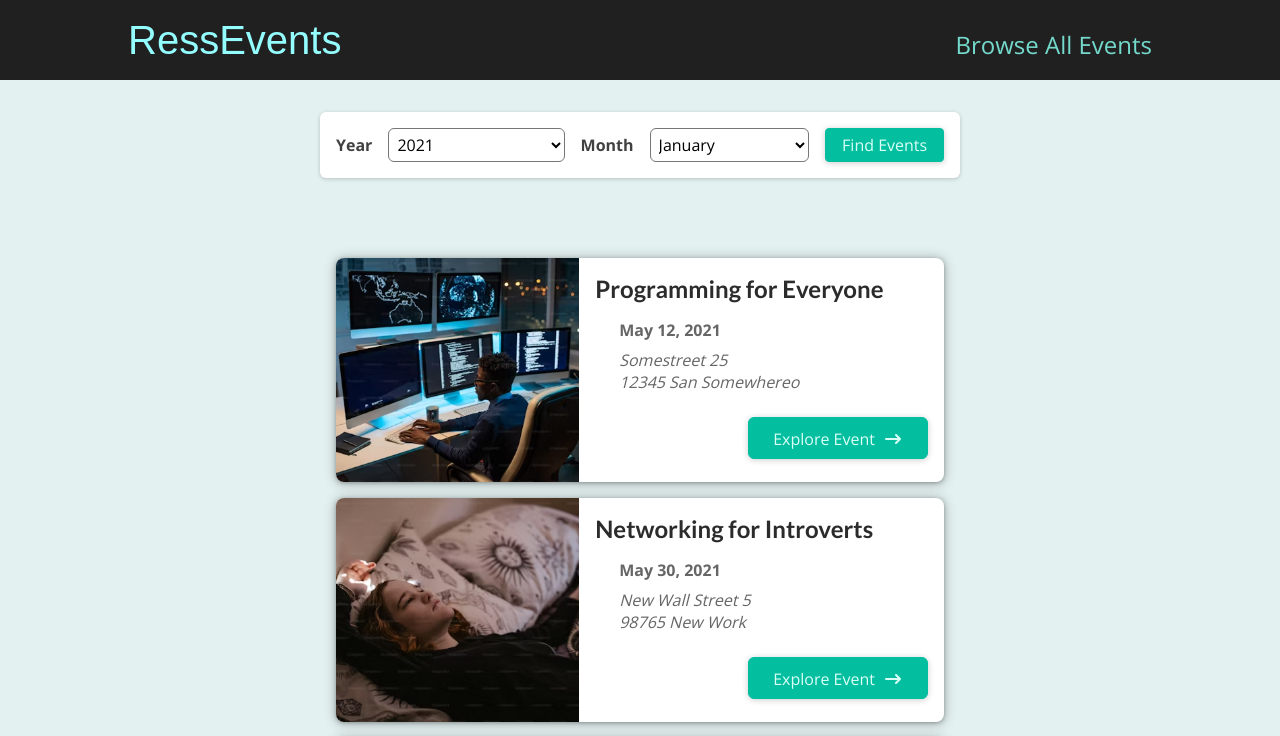
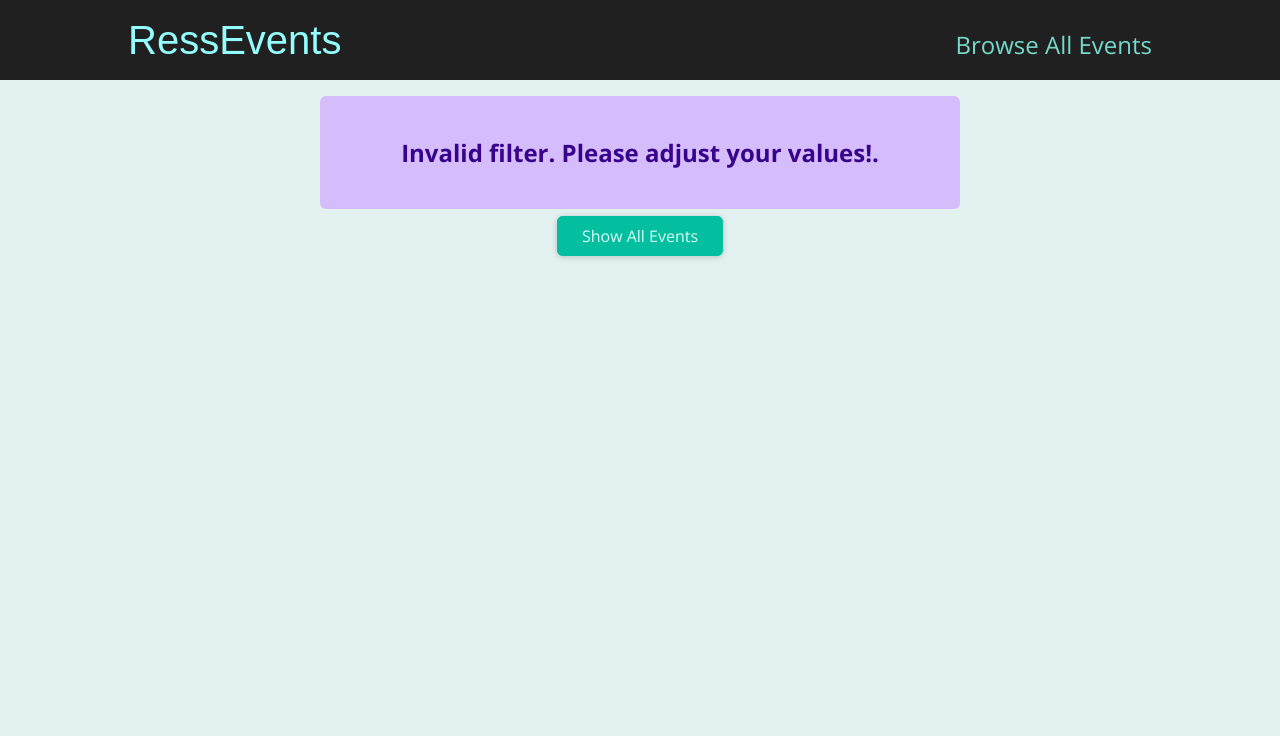
Before and after one commit to ressuman/Next-Events-Handler-Project, a Next.js app: page /events in a window 1280 px wide. Shown: the top 736 px of the page. Built offline with nearby package versions, Linux system fonts and the light colour scheme; some icons are missing.

Commit message:
"Updated EventSearch component to use numeric month values, removed FilteredEventsPage, and added ErrorAlert component to EventsDetailPage"

```diff
--- /dev/null
+++ b/components/error-alert/error-alert.js
@@ -0,0 +1,5 @@
+import styles from "./error-alert.module.css";
+
+export default function ErrorAlert({ children }) {
+  return <div className={styles.alert}>{children}</div>;
+}
--- /dev/null
+++ b/components/error-alert/error-alert.module.css
@@ -0,0 +1,12 @@
+.alert {
+  margin: 1rem auto;
+  padding: 1rem 2rem;
+  width: 90%;
+  max-width: 40rem;
+  background-color: #d5bdfc;
+  color: #38028d;
+  font-weight: bold;
+  font-size: 1.5rem;
+  text-align: center;
+  border-radius: 6px;
+}
--- a/components/event-search/event-search.js
+++ b/components/event-search/event-search.js
@@ -30,18 +30,18 @@ export default function EventSearch({ onSearch }) {
         <div className={styles.control}>
           <label htmlFor="month">Month</label>
           <select id="month" ref={monthInputRef}>
-            <option value="january">January</option>
-            <option value="february">February</option>
-            <option value="march">March</option>
-            <option value="april">April</option>
-            <option value="may">May</option>
-            <option value="june">June</option>
-            <option value="july">July</option>
-            <option value="august">August</option>
-            <option value="september">September</option>
-            <option value="october">October</option>
-            <option value="november">November</option>
-            <option value="december">December</option>
+            <option value="1">January</option>
+            <option value="2">February</option>
+            <option value="3">March</option>
+            <option value="4">April</option>
+            <option value="5">May</option>
+            <option value="6">June</option>
+            <option value="7">July</option>
+            <option value="8">August</option>
+            <option value="9">September</option>
+            <option value="10">October</option>
+            <option value="11">November</option>
+            <option value="12">December</option>
           </select>
         </div>
       </div>
--- /dev/null
+++ b/components/results-title/results-title.js
@@ -0,0 +1,16 @@
+import Button from "../ui/button";
+import styles from "./results-title.module.css";
+
+export default function ResultsTitle({ date }) {
+  const humanReadableDate = new Date(date).toLocaleDateString("en-US", {
+    month: "long",
+    year: "numeric",
+  });
+
+  return (
+    <section className={styles.title}>
+      <h1>Events in {humanReadableDate}</h1>
+      <Button link="/events">Show all events</Button>
+    </section>
+  );
+}
--- /dev/null
+++ b/components/results-title/results-title.module.css
@@ -0,0 +1,6 @@
+.title {
+  margin: 2rem auto;
+  width: 90%;
+  max-width: 40rem;
+  text-align: center;
+}
--- /dev/null
+++ b/pages/events/[...slug]/index.js
@@ -0,0 +1,69 @@
+import ErrorAlert from "@/components/error-alert/error-alert";
+import EventList from "@/components/event-list/event-list";
+import ResultsTitle from "@/components/results-title/results-title";
+import Button from "@/components/ui/button";
+import { getFilteredEvents } from "@/data/dummy-data";
+import { useRouter } from "next/router";
+
+export default function FilteredEventsPage() {
+  const router = useRouter();
+
+  const filteredData = router.query.slug;
+
+  if (!filteredData) {
+    return <p className="center">Loading...</p>;
+  }
+
+  const filteredYear = filteredData[0];
+  const filteredMonth = filteredData[1];
+
+  const numYear = +filteredYear;
+  const numMonth = +filteredMonth;
+
+  if (
+    isNaN(numYear) ||
+    isNaN(numMonth) ||
+    numYear > 2030 ||
+    numYear < 2021 ||
+    numMonth < 1 ||
+    numMonth > 12
+  ) {
+    return (
+      <>
+        <ErrorAlert>
+          <p>Invalid filter. Please adjust your values!.</p>
+        </ErrorAlert>
+        <div className="center">
+          <Button link="/events">Show All Events</Button>
+        </div>
+      </>
+    );
+  }
+
+  const filteredEvents = getFilteredEvents({
+    year: numYear,
+    month: numMonth,
+  });
+
+  if (!filteredEvents || filteredEvents.length === 0) {
+    return (
+      <>
+        <ErrorAlert>
+          <p>No events found for the chosen filter!</p>
+        </ErrorAlert>
+        <div className="center">
+          <Button link="/events">Show All Events</Button>
+        </div>
+      </>
+    );
+  }
+
+  const date = new Date(numYear, numMonth - 1);
+
+  return (
+    <>
+      <ResultsTitle date={date} />
+      <EventList items={filteredEvents} />
+    </>
+  );
+}
```
Also changed, not shown: pages/events/[eventId]/[...slug]/index.js (deleted, +0 -7 lines), pages/events/[eventId]/index.js (+6 -1 lines).
